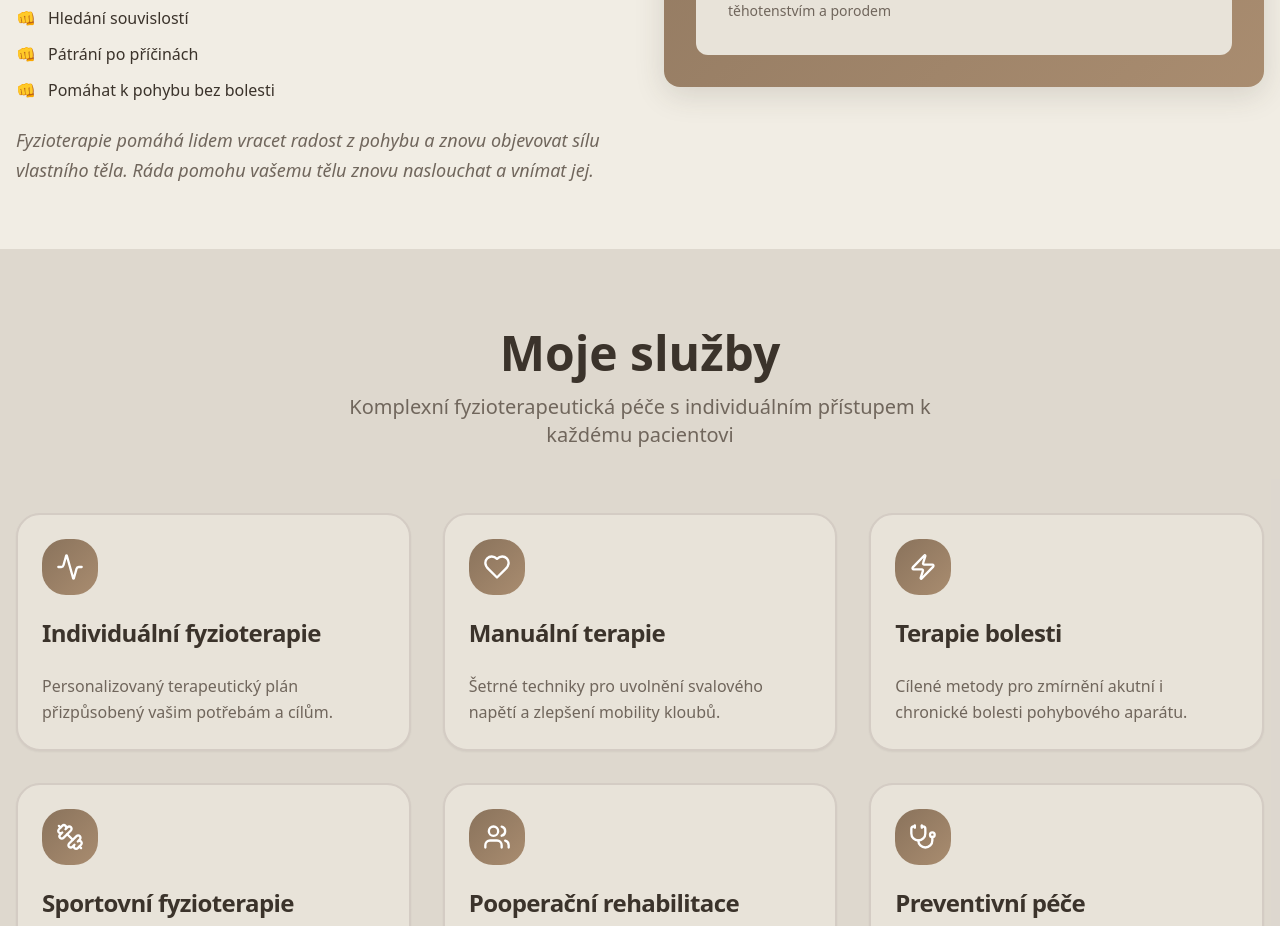
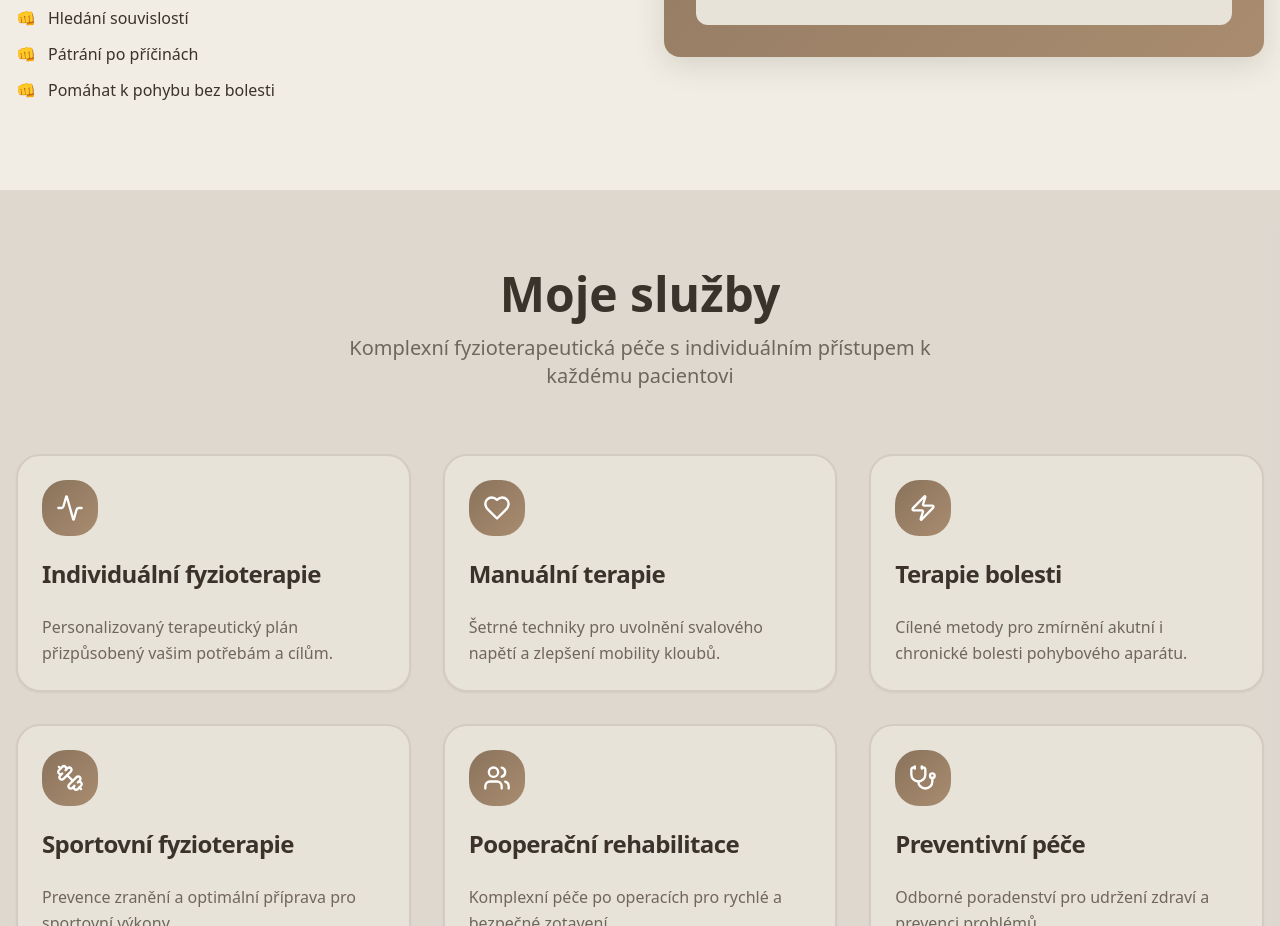
Before and after one commit to Zakopi/bsfyzio-page-magic, a React (Vite) app: page / in a window 1280 px wide. Shown: the part 1300-2226 px from the top of the page. Built offline with nearby package versions, Linux system fonts and the light colour scheme; the HTML template or start-up script is replaced by a standard one.

Commit message:
Visual edit in Lovable
Edited UI in Lovable

```diff
--- a/src/components/About.tsx
+++ b/src/components/About.tsx
@@ -122,7 +122,7 @@ const About = () => {
                 </div>)}
             </div>
 
-            <p className="text-lg text-muted-foreground leading-relaxed italic">Fyzioterapie pomáhá lidem vracet radost z pohybu a znovu objevovat sílu vlastního těla. Ráda pomohu vašemu tělu znovu naslouchat a vnímat jej.</p>
+
           </div>
 
           <div className="relative">
```
